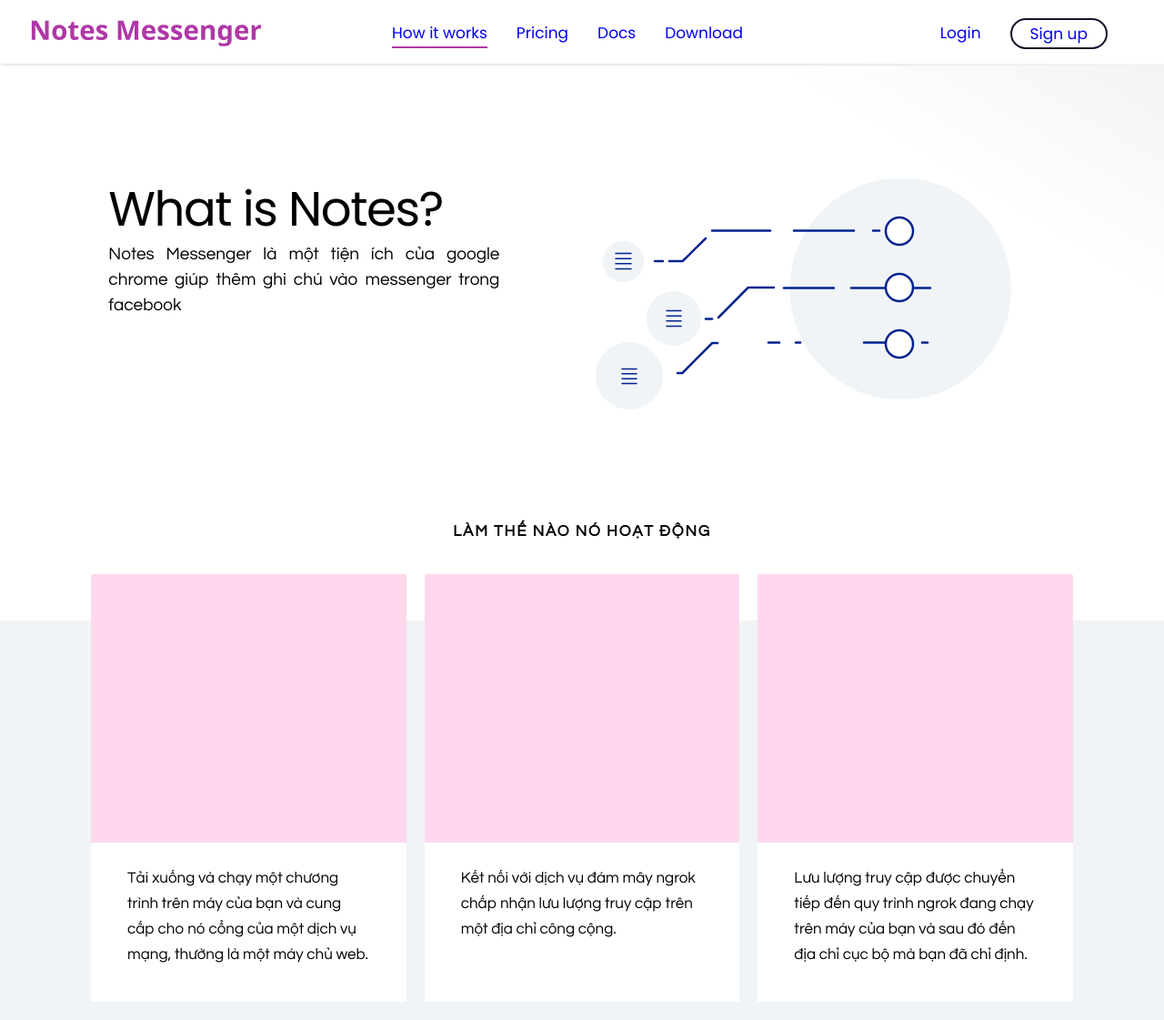
After one commit to modunn/Hastag-Messenger, a Flask app: page /product in a window 1280 px wide. The commit adds this page. Shown: the whole page at 91% size. Run offline with Flask 2, Linux system fonts and the light colour scheme.

Commit message:
update home page

```diff
--- a/Api-server/website/auth.py
+++ b/Api-server/website/auth.py
@@ -14,7 +14,7 @@
 @auth.route('/login', methods=['GET', 'POST'])
 def login():
     if current_user.is_authenticated:
-        return redirect(url_for('views.home'))
+        return redirect(url_for('views.index'))
     if request.method == 'POST':
         data = request.form
         username = data['username']
@@ -23,7 +23,7 @@
         if user:
             if password == user.pass_word:
                 login_user(user, remember=True)
-                return redirect(request.args.get('next') or url_for('views.home'))
+                return redirect(request.args.get('next') or url_for('views.index'))
 
     return render_template('login.html')
 
--- a/Api-server/website/static/css/index.css
+++ b/Api-server/website/static/css/index.css
@@ -1,7 +1,9 @@
 @import url('https://fonts.googleapis.com/css2?family=Poppins:ital,wght@0,100;0,200;0,300;0,400;0,500;0,600;0,700;0,800;0,900;1,100;1,200;1,300;1,400;1,500;1,600;1,700;1,800;1,900&display=swap');
+@import url('https://fonts.googleapis.com/css2?family=Questrial&display=swap');
 
 :root{
-    --primary-color : #5E17EB
+    --primary-color : #5E17EB;
+    --second--color :#af38a6;
 }
 
 * {
@@ -23,6 +25,192 @@
     font-family: "Poppins";
     background: linear-gradient(90deg, rgba(0,212,255,1) 0%, rgba(175,56,166,1) 60%, rgba(93,9,121,1) 100%, rgba(2,0,36,.5) 100%);
 }
+
+.nav__bar {
+    display: flex;
+    width: 100%;
+    height: 70px;
+    padding: 0 30px;
+    justify-content: space-between;
+    box-shadow: 1px 1px 3px 0 rgb(0 0 0 / 16%);
+    font-size: 17px;
+
+}
+.nav__bar--left,.nav__bar--right {
+    height: 70px;
+    width: 260px;
+    display: flex;
+}
+.nav__bar--left img{
+    height: 65px;
+    width: auto;
+}
+.nav__bar--center {
+    max-width: 1100px;
+}
+.nav__bar--center ,.nav__bar--right {
+    align-items: center;
+    padding-bottom: 2px;
+    display: flex;
+}
+
+.nav__bar--link {
+    text-decoration: none;
+    border-bottom: 2px solid transparent;
+    margin-right: 2rem;
+    line-height: 20px;
+    margin-top: 6px;
+    padding: 5px 0;
+
+
+}
+.nav__bar--link.current ,.nav__bar--link:hover{
+    border-bottom: 2px solid var(--second--color);
+}
+
+.nav__bar--right {
+    justify-content: flex-end
+}
+.nav__bar--link.auth-button {
+    padding: 5px 20px;
+    border: none;
+    border: 2px solid #151429;
+    border-radius: 20px;
+}
+.nav__bar--link.auth-button:hover {
+    background-color: #151429;
+    color: #fff;
+}
+
+.product__hero{
+    padding-top: 125px;
+    padding-bottom: 150px;
+    background-image: linear-gradient(211deg,#f3f3f3,hsla(0,0%,100%,0) 20%);
+}
+.my__contain {
+    display: flex;
+    justify-content: space-evenly;
+    max-width: 1100px;
+    margin-left: auto;
+    margin-right: auto;
+}
+.product__contain--content ,.product__contain--img {
+    width: 46%;
+}
+.heading {
+    display: block;
+    margin-bottom: 0;
+    padding-bottom: 0;
+    line-height: 70px;
+}
+.description {
+    text-align: justify;
+    max-width: 85%;
+}
+
+h1 {
+    font-size: 53px;
+    font-weight: 400;
+    margin-top: 0;
+    letter-spacing: -1.5px;
+    color: black;
+}
+p ,h4,h3,h2,span,label{
+    font-family: "Questrial";
+
+}
+p {
+    font-size: 19px;
+    padding-bottom: 20px;
+    line-height: 28px;
+    font-style: normal;
+}
+
+.steps__section {
+    margin-top: 35px;
+    padding-top: 0;
+    padding-bottom: 20px;
+    border-top: 40px solid #fff;
+    background-color: #f0f4f6;
+}
+
+
+.steps__content--wrap {
+    margin-top: -110px;
+    padding-top: 0;
+}
+.steps__header {
+    margin-top: 0;
+    margin-bottom: 35px;
+    text-align: center;
+}
+h4 {
+    margin-top: 0;
+    margin-bottom: 10px;
+    font-size: 17px;
+    line-height: 24px;
+    font-style: normal;
+    font-weight: 600;
+    letter-spacing: 1.8px;
+    text-transform: uppercase;
+}
+
+
+.steps__flex_card {
+    height: 470px;
+    margin-right: 10px;
+    margin-left: 10px;
+    border-bottom-left-radius: 2px;
+    border-bottom-right-radius: 2px;
+    background-color: #fff;
+    width: 33.333%;
+    margin-bottom: 0;
+    padding-right: 0;
+    padding-left: 0;
+}
+
+
+
+.steps__flex_card--yellow {
+    display: flex;
+    height: 295px;
+    padding-right: 40px;
+    padding-left: 40px;
+    flex-direction: column;
+    align-items: center;
+    border-top-left-radius: 2px;
+    border-top-right-radius: 2px;
+    background-color: #ffb3dd82;
+}
+
+.steps-description {
+    font-size: 17px;
+    padding-top: 25px;
+    padding-right: 40px;
+    padding-left: 40px;
+}
+
+
+
+
+
+
+
+
+
+
+
+
+
+
+
+
+
+
+
+
+
+
 
 .card {
     margin: 150px auto;
@@ -46,7 +234,7 @@
 
 
 .card__heart {
-    color: #CB6CE6;
+    color:var(--second--color);
 }
 .card__coffe {
     left: unset;
@@ -96,7 +284,7 @@
 
 .card__acition button:hover{
     padding: 10px 10px;
-    background: #CB6CE6;
+    background: var(--second--color);
 }
 .card__acition a{
     text-decoration: none;
@@ -150,14 +338,13 @@
 }
 .form__submit input {
     border: none;
-    transition: 0.2s;
     font-weight: bold;
     color: white;
     background: linear-gradient(90deg, rgba(0,212,255,1) 0%, rgba(175,56,166,1) 60%, rgba(93,9,121,1) 100%);
 
 }
 .form__submit input:hover {
-    width: 84%;
+    background: rgb(175,56,166);
 }
 
 .form__submit input:active {
--- a/Api-server/website/templates/base.html
+++ b/Api-server/website/templates/base.html
@@ -9,9 +9,16 @@
     <link rel="shortcut icon" href="{{ url_for('static',filename='icon/icon.png')}}" />
     <link rel="stylesheet" type="text/css" href="{{ url_for('static',filename='css/index.css')}}">
     <title>Notes Messenger</title>
+    {%block head%}
+    {%endblock%}
 </head>
 <body>
+
     {%block body%}
+
+
     {%endblock%}
+
+
 </body>
 </html>
--- a/Api-server/website/templates/home.html
+++ /dev/null
@@ -1,5 +0,0 @@
-{%extends 'base.html'%}
-{%block body%}
-
-<h1 style="text-align: center;font-size: 100px;color: white;margin-top: 200px;">Hello world</h1>
-{%endblock%}
--- /dev/null
+++ b/Api-server/website/templates/index.html
@@ -0,0 +1,53 @@
+{%extends 'base.html'%}
+{%block head%}
+<style>
+    body {
+        background: white;
+    }
+    html {
+        overflow: auto;
+    }
+</style>
+{%endblock%}
+
+{%block body%}
+<header>
+    <div class="nav__bar">
+        <div class="nav__bar--left">
+            <img src="{{ url_for('static',filename='icon/app_name.svg')}}" alt="">
+
+        </div>
+
+        <div class="nav__bar--center">
+            <a href="{{url_for('views.product')}}" class="nav__bar--link current">How it works</a>
+            <a href="#" class="nav__bar--link">Pricing</a>
+            <a href="#" class="nav__bar--link">Docs</a>
+            <a href="#" class="nav__bar--link">Download</a>
+        </div>
+        <div class="nav__bar--right">
+            {%if current_user.is_authenticated%}
+            <a href="{{url_for('auth.logout')}}" class="nav__bar--link auth-button">Log out</a>
+            {%else%}
+            <a href="{{url_for('auth.login')}}" class="nav__bar--link">Login</a>
+            <a href="#" class="nav__bar--link auth-button">Sign up</a>
+            {%endif%}
+        </div>
+    </div>
+</header>
+{%block content%}
+{%endblock%}
+
+
+<script>
+    let links = document.querySelectorAll('.nav__bar--link');
+    for (let i = 0; i < links.length; i++) {
+        links[i].addEventListener('click', function () {
+            for (let j = 0; j < links.length; j++)
+                links[j].classList.remove('current');
+            this.classList.add('current');
+        });
+    }
+</script>
+</header>
+
+{%endblock%}
--- /dev/null
+++ b/Api-server/website/templates/product.html
@@ -0,0 +1,52 @@
+{%extends 'index.html'%}
+
+{%block content%}
+<div class="product__hero">
+    <div class="my__contain">
+        <div class="product__contain--content">
+            <h1 class="heading">What is Notes?</h1>
+            <p class="description">Notes Messenger là một tiện ích của google chrome giúp thêm ghi chú vào messenger
+                trong facebook</p>
+            <a href="#" class="cta-button"></a>
+        </div>
+        <div class="product__contain--img">
+            <img src="{{url_for('static',filename='icon/product-hero.svg')}}" alt="">
+        </div>
+    </div>
+</div>
+<div class="steps__section">
+    <div class="steps__content--wrap">
+    <h4 class="steps__header">LÀM THẾ NÀO NÓ HOẠT ĐỘNG</h4>
+    <div class="my__contain">
+        <div class="steps__flex_card">
+            <div class="steps__flex_card--yellow">
+                <div class="steps-header-wrap"></div>
+                <div class="steps-img"></div>
+            </div>
+            <p class="steps-description">
+                Tải xuống và chạy một chương trình trên máy của bạn và cung cấp cho nó cổng của một dịch vụ mạng, thường là một máy chủ web.
+            </p>
+        </div>
+        <div class="steps__flex_card">
+            <div class="steps__flex_card--yellow">
+                <div class="steps-header-wrap"></div>
+                <div class="steps-img"></div>
+            </div>
+            <p class="steps-description">
+                Kết nối với dịch vụ đám mây ngrok chấp nhận lưu lượng truy cập trên một địa chỉ công cộng.
+            </p>
+        </div>
+        <div class="steps__flex_card">
+            <div class="steps__flex_card--yellow">
+                <div class="steps-header-wrap"></div>
+                <div class="steps-img"></div>
+            </div>
+            <p class="steps-description">
+                Lưu lượng truy cập được chuyển tiếp đến quy trình ngrok đang chạy trên máy của bạn và sau đó đến địa chỉ cục bộ mà bạn đã chỉ định.
+
+            </p>
+        </div>
+    </div>
+</div>
+</div>
+{%endblock%}
--- a/Api-server/website/views.py
+++ b/Api-server/website/views.py
@@ -8,10 +8,14 @@
 
 
 @views.route('/',methods=['GET','POST'])
-@views.route('/home',methods=['GET','POST'])
-@login_required
-def home():
-    return render_template('home.html')
+def index():
+    return render_template('index.html',user=current_user)
+
+
+
+@views.route('/product',methods=['GET','POST'])
+def product():
+    return render_template('product.html')
 
 
 @views.route('/card_view',methods=['GET','POST'])
```
Also changed, not shown: Api-server/website/static/icon/app_name.svg (added), Api-server/website/static/icon/product-hero.svg (added), 1 other file.
